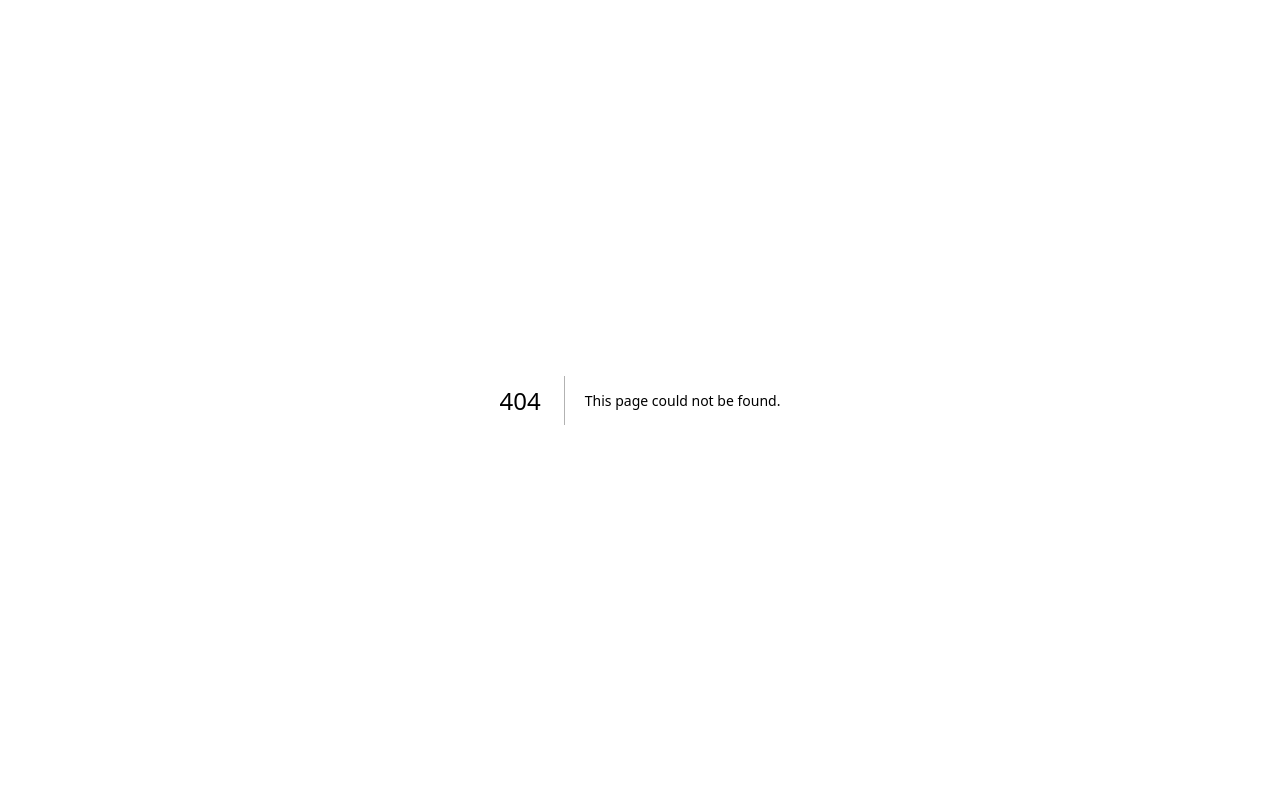
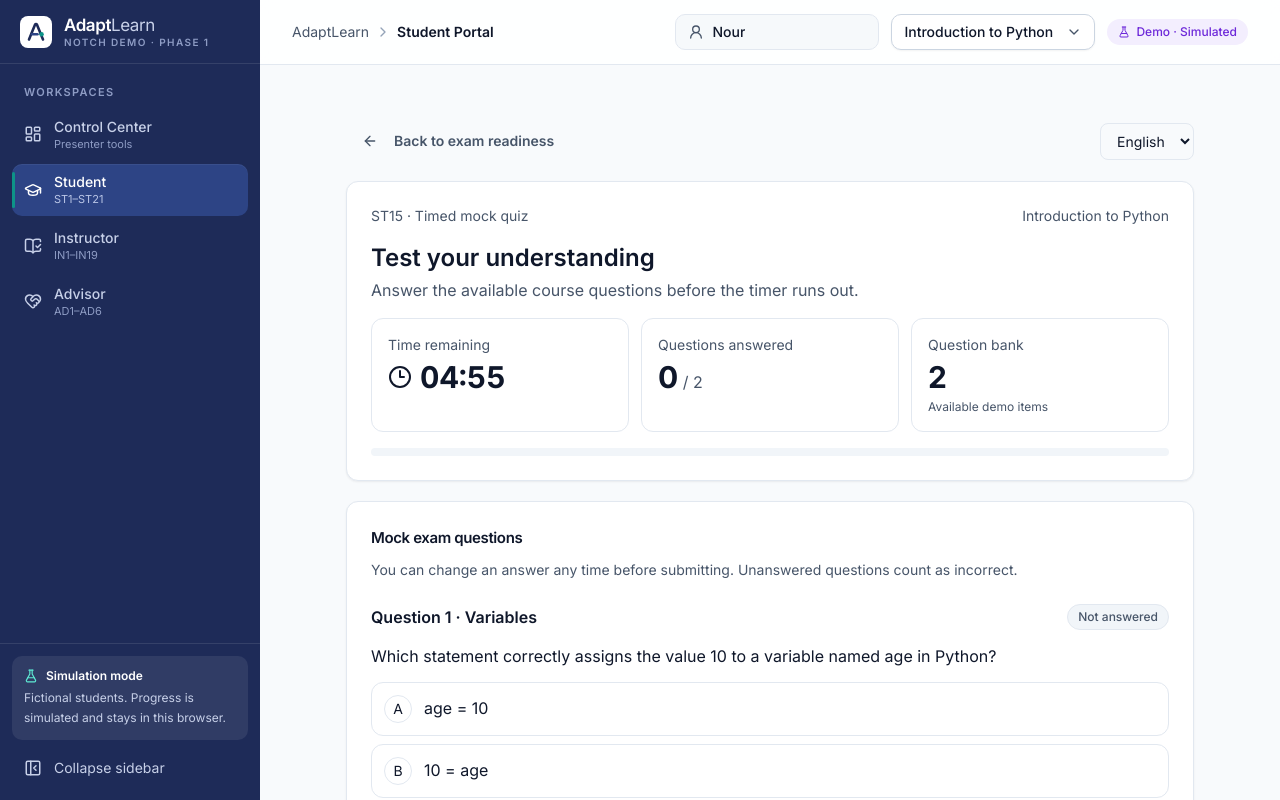
Before and after one commit to Lioomr/adaptive-learning-platform, a Next.js app in the folder Notch Demo/frontend/: page /student/st15 in a window 1280 px wide. Before the commit this address had no page. Shown: the top 800 px of the page. Built offline with nearby package versions, Linux system fonts and the light colour scheme.

Commit message:
Add ST15 mock quiz route

```diff
--- /dev/null
+++ b/Notch Demo/frontend/app/student/st15/page.tsx
@@ -0,0 +1,5 @@
+import { StudentTimedMockQuiz } from "@/features/student/student-timed-mock-quiz";
+
+export default function StudentST15Page() {
+  return <StudentTimedMockQuiz />;
+}
```
